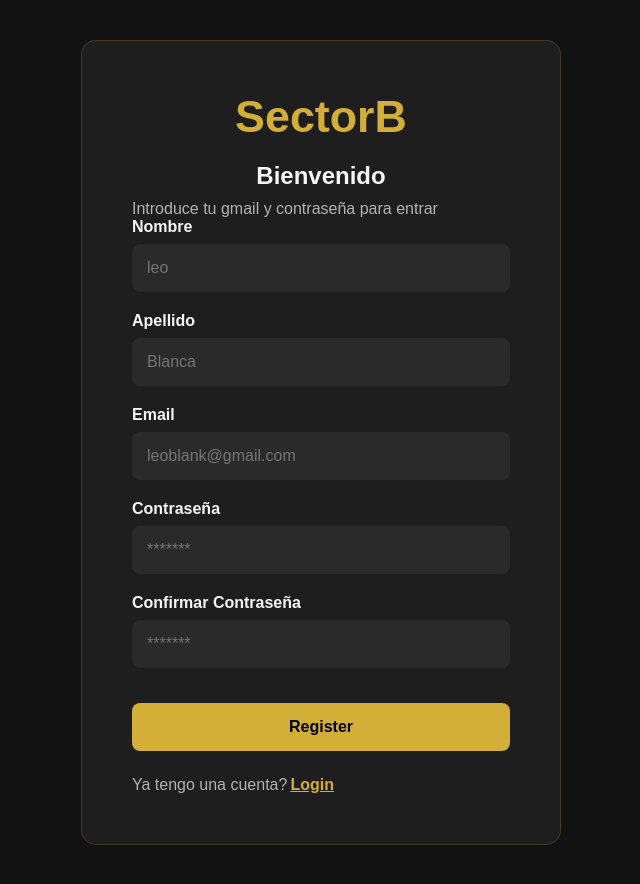
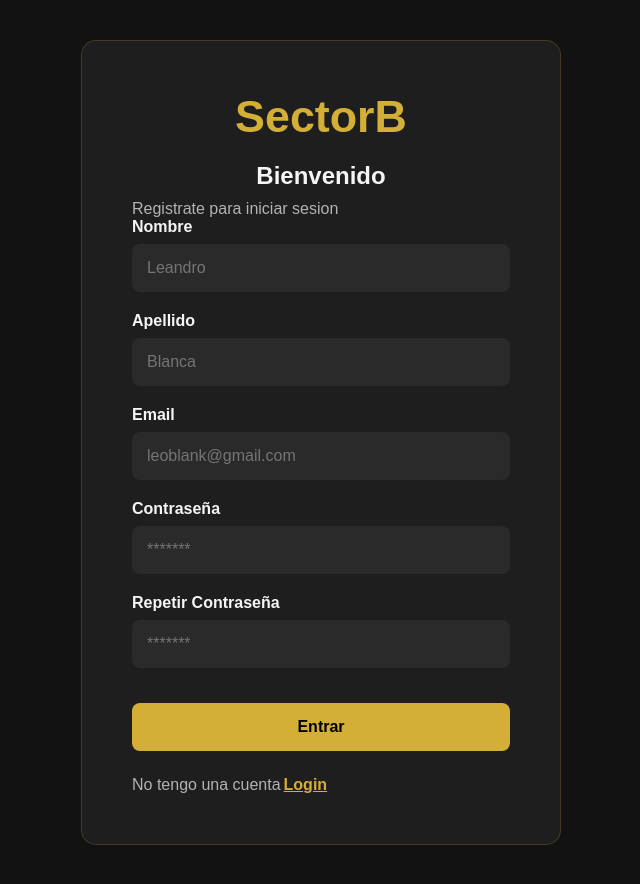
Before and after one commit to leandroblanca/SectorB, a React app in the folder frontend/: page /register in a window 1280 px wide. Shown: the top 884 px of the page, without its empty margins (319-959 px from the left). Built offline with nearby package versions, Linux system fonts and the light colour scheme; the HTML template or start-up script is replaced by a standard one.

Commit message:
feat: mejorar el formulario de registro con nuevos campos y textos

```diff
--- a/frontend/src/pages/auth/Register.jsx
+++ b/frontend/src/pages/auth/Register.jsx
@@ -1,48 +1,59 @@
-import { Link } from "react-router-dom";
-import "../auth/Auth.css"
-function Register(params) {
+import "../auth/Auth.css";
+import {Link} from "react-router-dom";
+
+
+
+function Register() {
     return (
         <main className="login-page">
             <div className="login-container">
                 <h1>SectorB</h1>
                 <h2>Bienvenido</h2>
 
-                        <p>Introduce tu gmail y contraseña para entrar</p>
+                <p>Registrate para iniciar sesion </p>
 
                 <form>
                     <div>
                         <label> Nombre </label>
                         <input type="text"
-                                placeholder="leo" />
+                        placeholder="Leandro"
+                         />
                     </div>
                     <div>
                         <label> Apellido </label>
                         <input type="text"
-                                placeholder="Blanca" />
+                        placeholder="Blanca"
+                         />
                     </div>
                     <div>
                         <label> Email </label>
-                                <input type="text"
-                                placeholder="leoblank@gmail.com" />
+                        <input type="email"
+                        name="email"
+                        placeholder="leoblank@gmail.com"
+                         />
                     </div>
                     <div>
                         <label>Contraseña</label>
                         <input type="password"
-                                 placeholder="*******" />
+                         name="password"
+                         placeholder="*******"
+                         />
                     </div>
                     <div>
-                                <label>Confirmar Contraseña</label>
+                        <label>Repetir Contraseña</label>
                         <input type="password"
-                                 placeholder="*******" />
+                         name="password"
+                         placeholder="*******"
+                         />
                     </div>
                     <button type="submit">
-                                Register
+                        Entrar
                     </button>
                 </form>
-                        <p>Ya tengo una cuenta?<Link to="/login" className="login-link">Login</Link></p>
+                <p>No tengo una cuenta<Link to="/login" className="login-link">Login</Link></p>
             </div>
         </main>
-    )
+    );
 }
 
 export default Register;
```
Lines whose indentation alone changed are shown as unchanged.
